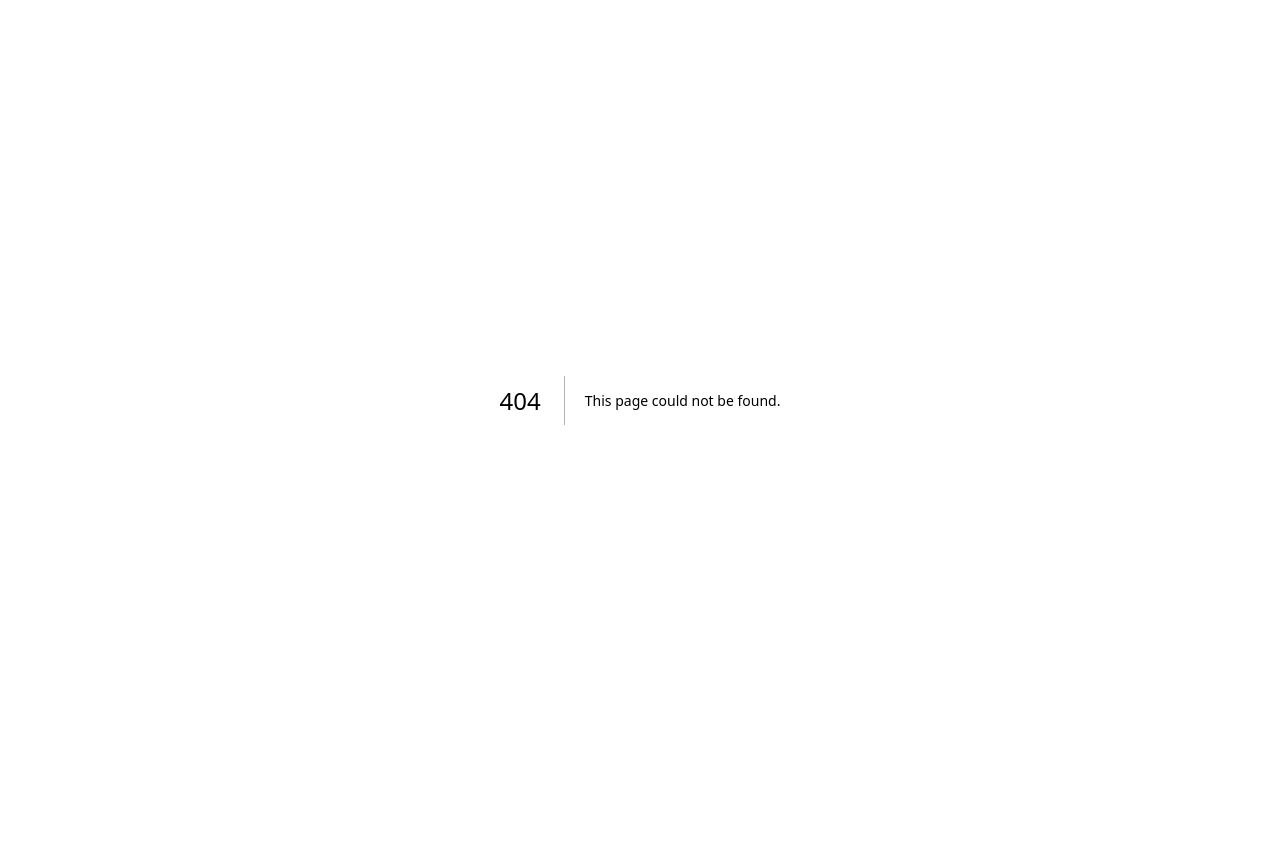
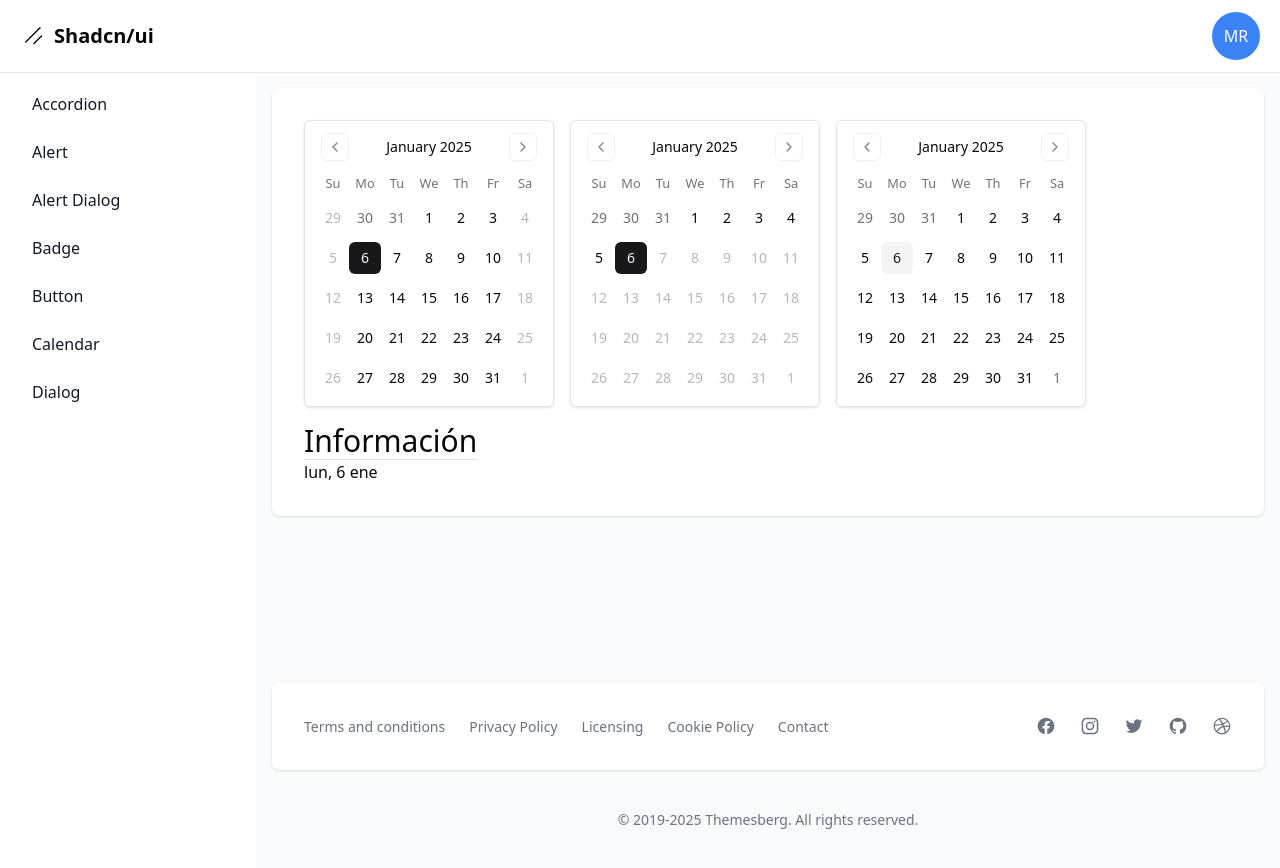
Before and after one commit to michaelrondon27/shadcn-ui, a Next.js app: page /dashboard/calendar in a window 1280 px wide. Before the commit this address had no page. Before the commit the page ends 800 px from the top, so only its background shows below. Built offline with nearby package versions, Linux system fonts and the light colour scheme.

Commit message:
19. Calendar

```diff
--- a/package.json
+++ b/package.json
@@ -16,9 +16,11 @@
         "@radix-ui/react-slot": "^1.1.1",
         "class-variance-authority": "^0.7.1",
         "clsx": "^2.1.1",
+        "date-fns": "^4.1.0",
         "lucide-react": "^0.469.0",
         "next": "15.1.3",
         "react": "^19.0.0",
+        "react-day-picker": "^8.10.1",
         "react-dom": "^19.0.0",
         "tailwind-merge": "^2.6.0",
         "tailwindcss-animate": "^1.0.7"
--- /dev/null
+++ b/src/app/dashboard/calendar/page.tsx
@@ -0,0 +1,53 @@
+"use client";
+
+import { useState } from "react";
+
+import { Calendar } from "@/components/ui/calendar";
+
+export default function Page() {
+    const [date, setDate] = useState<Date | undefined>(new Date());
+    const [multipleDates, setMultipleDates] = useState<Date[] | undefined>([]);
+
+    const smallDate = date?.toLocaleDateString("es-ES", {
+        day: "numeric",
+        month: "short",
+        weekday: "short"
+    });
+
+    return (
+        <div className="flex-col sm:flex-wrap sm:flex sm:flex-row gap-4">
+            <Calendar
+                className="rounded-md border shadow"
+                disabled={ (date) => date.getDay() === 0 || date.getDay() === 6 }
+                mode="single"
+                onSelect={ setDate }
+                selected={ date }
+            />
+
+            <Calendar
+                className="rounded-md border shadow"
+                disabled={ (date) => date > new Date() }
+                mode="single"
+                onSelect={ setDate }
+                selected={ date }
+            />
+
+            <Calendar
+                className="rounded-md border shadow"
+                mode="multiple"
+                onSelect={ setMultipleDates }
+                selected={ multipleDates }
+            />
+
+            <div>
+                <h1 className="text-3xl">Información</h1>
+
+                <div className="border-b"></div>
+
+                <p>{ smallDate }</p>
+
+                <p>{ multipleDates?.map(date => date.toLocaleDateString()).join(", ") }</p>
+            </div>
+        </div>
+    );
+}
--- a/src/app/dashboard/home/page.tsx
+++ b/src/app/dashboard/home/page.tsx
@@ -1,4 +1,3 @@
-
 export default function Page() {
     return (
         <div>
--- a/src/app/dashboard/layout.tsx
+++ b/src/app/dashboard/layout.tsx
@@ -6,6 +6,7 @@
     { name: "alert dialog", href: "alert-dialog" },
     { name: "badge", href: "badge" },
     { name: "button", href: "button" },
+    { name: "calendar", href: "calendar" },
     { name: "dialog", href: "dialog" },
 ];
 
--- /dev/null
+++ b/src/components/ui/calendar.tsx
@@ -0,0 +1,72 @@
+"use client"
+
+import * as React from "react"
+import { ChevronLeft, ChevronRight } from "lucide-react"
+import { DayPicker } from "react-day-picker"
+
+import { cn } from "@/lib/utils"
+import { buttonVariants } from "@/components/ui/button"
+
+export type CalendarProps = React.ComponentProps<typeof DayPicker>
+
+function Calendar({
+    className,
+    classNames,
+    showOutsideDays = true,
+    ...props
+}: CalendarProps) {
+    return (
+        <DayPicker
+            showOutsideDays={showOutsideDays}
+            className={cn("p-3", className)}
+            classNames={{
+                months: "flex flex-col sm:flex-row space-y-4 sm:space-x-4 sm:space-y-0",
+                month: "space-y-4",
+                caption: "flex justify-center pt-1 relative items-center",
+                caption_label: "text-sm font-medium",
+                nav: "space-x-1 flex items-center",
+                nav_button: cn(
+                    buttonVariants({ variant: "outline" }),
+                    "h-7 w-7 bg-transparent p-0 opacity-50 hover:opacity-100"
+                ),
+                nav_button_previous: "absolute left-1",
+                nav_button_next: "absolute right-1",
+                table: "w-full border-collapse space-y-1",
+                head_row: "flex",
+                head_cell: "text-muted-foreground rounded-md w-8 font-normal text-[0.8rem]",
+                row: "flex w-full mt-2",
+                cell: cn(
+                    "relative p-0 text-center text-sm focus-within:relative focus-within:z-20 [&:has([aria-selected])]:bg-accent [&:has([aria-selected].day-outside)]:bg-accent/50 [&:has([aria-selected].day-range-end)]:rounded-r-md",
+                    props.mode === "range"
+                        ? "[&:has(>.day-range-end)]:rounded-r-md [&:has(>.day-range-start)]:rounded-l-md first:[&:has([aria-selected])]:rounded-l-md last:[&:has([aria-selected])]:rounded-r-md"
+                        : "[&:has([aria-selected])]:rounded-md"
+                ),
+                day: cn(
+                    buttonVariants({ variant: "ghost" }),
+                    "h-8 w-8 p-0 font-normal aria-selected:opacity-100"
+                ),
+                day_range_start: "day-range-start",
+                day_range_end: "day-range-end",
+                day_selected: "bg-primary text-primary-foreground hover:bg-primary hover:text-primary-foreground focus:bg-primary focus:text-primary-foreground",
+                day_today: "bg-accent text-accent-foreground",
+                day_outside: "day-outside text-muted-foreground aria-selected:bg-accent/50 aria-selected:text-muted-foreground",
+                day_disabled: "text-muted-foreground opacity-50",
+                day_range_middle: "aria-selected:bg-accent aria-selected:text-accent-foreground",
+                day_hidden: "invisible",
+                ...classNames
+            }}
+            components={{
+                IconLeft: ({ className, ...props }) => (
+                    <ChevronLeft className={cn("h-4 w-4", className)} {...props} />
+                ),
+                IconRight: ({ className, ...props }) => (
+                    <ChevronRight className={cn("h-4 w-4", className)} {...props} />
+                ),
+            }}
+            {...props}
+        />
+    )
+}
+Calendar.displayName = "Calendar"
+
+export { Calendar }
```
Also changed, not shown: 1 other file (tests, documents, lock files or other folders).
